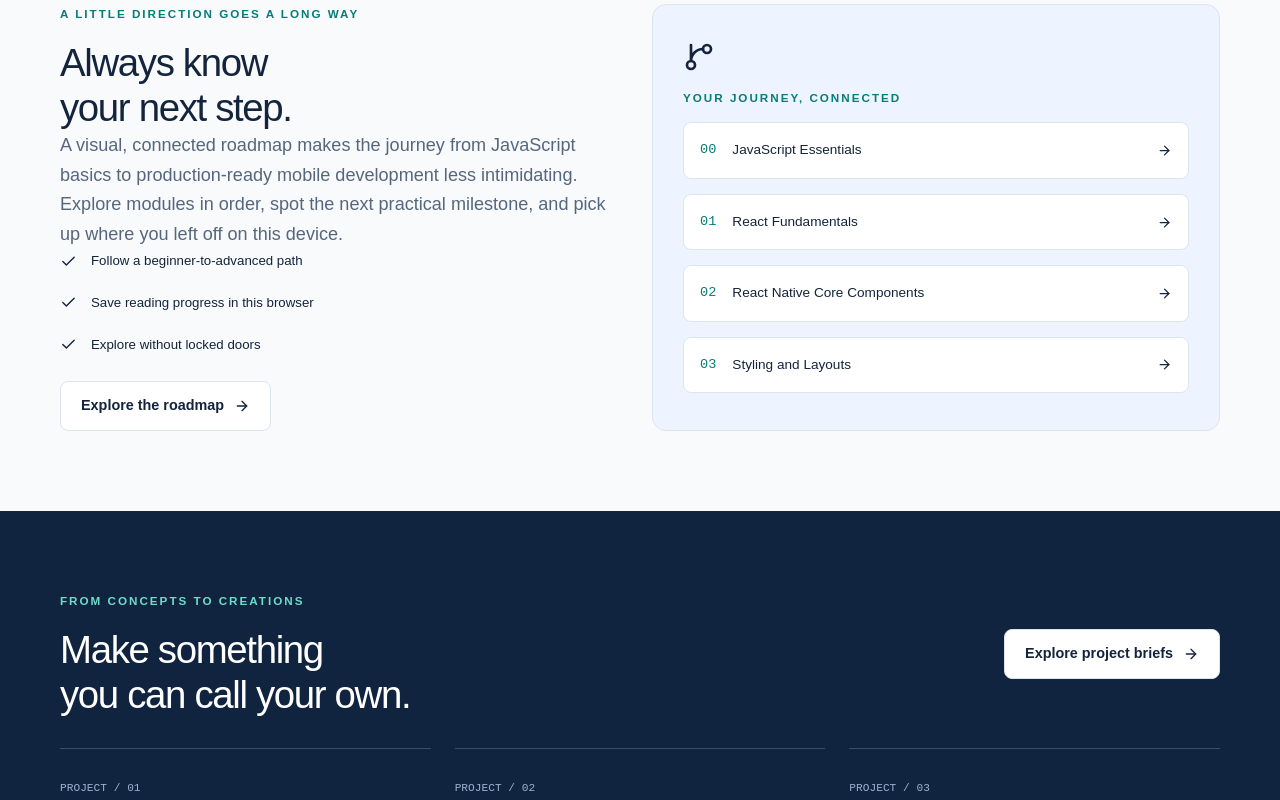
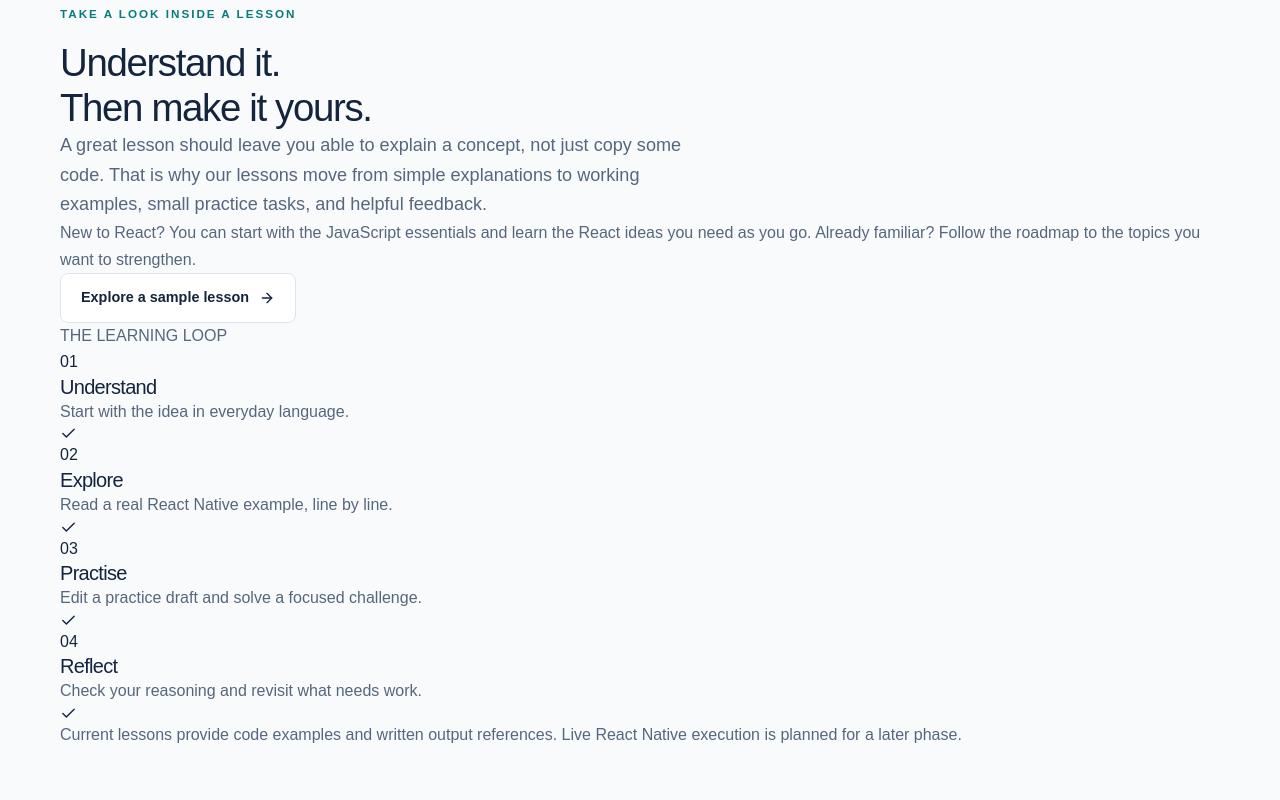
Before and after one commit to Abdulfatai2000/ABTech-Academy, a Next.js app: page / in a window 1280 px wide. Shown: the part 2220-3020 px from the top of the page. Built offline with nearby package versions, Linux system fonts and the light colour scheme.

Commit message:
feat: add a focused sample lesson walkthrough to homepage

```diff
--- a/src/app/page.tsx
+++ b/src/app/page.tsx
@@ -207,6 +207,53 @@
           </div>
         </div>
       </section>
+      <section className="section container experience-section" id="inside-a-lesson">
+        <div className="experience-copy">
+          <p className="eyebrow">Take a look inside a lesson</p>
+          <h2>
+            Understand it.
+            <br />
+            Then make it yours.
+          </h2>
+          <p className="lead">
+            A great lesson should leave you able to explain a concept, not just
+            copy some code. That is why our lessons move from simple explanations
+            to working examples, small practice tasks, and helpful feedback.
+          </p>
+          <p>
+            New to React? You can start with the JavaScript essentials and
+            learn the React ideas you need as you go. Already familiar? Follow
+            the roadmap to the topics you want to strengthen.
+          </p>
+          <ButtonLink href="/learn/react-native/lessons/usestate" secondary>
+            Explore a sample lesson
+          </ButtonLink>
+        </div>
+        <div className="experience-flow">
+          <p className="experience-label">THE LEARNING LOOP</p>
+          <ol>
+            {[
+              ["01", "Understand", "Start with the idea in everyday language."],
+              ["02", "Explore", "Read a real React Native example, line by line."],
+              ["03", "Practise", "Edit a practice draft and solve a focused challenge."],
+              ["04", "Reflect", "Check your reasoning and revisit what needs work."],
+            ].map(([number, title, description]) => (
+              <li key={number}>
+                <span className="experience-step-number">{number}</span>
+                <div>
+                  <h3>{title}</h3>
+                  <p>{description}</p>
+                </div>
+                <Check size={17} aria-hidden="true" />
+              </li>
+            ))}
+          </ol>
+          <p className="experience-footnote">
+            Current lessons provide code examples and written output references.
+            Live React Native execution is planned for a later phase.
+          </p>
+        </div>
+      </section>
       <section className="section container grid two">
         <div>
           <p className="eyebrow">A little direction goes a long way</p>
```
